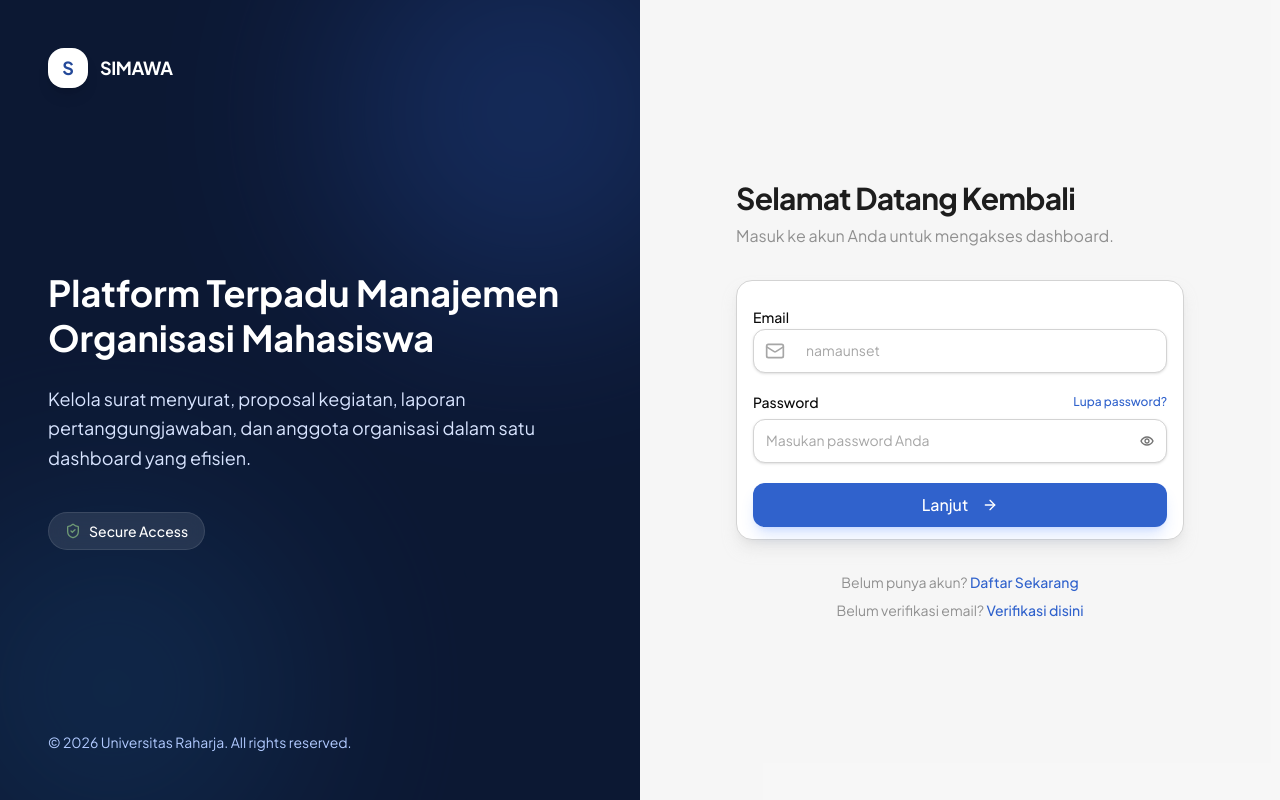
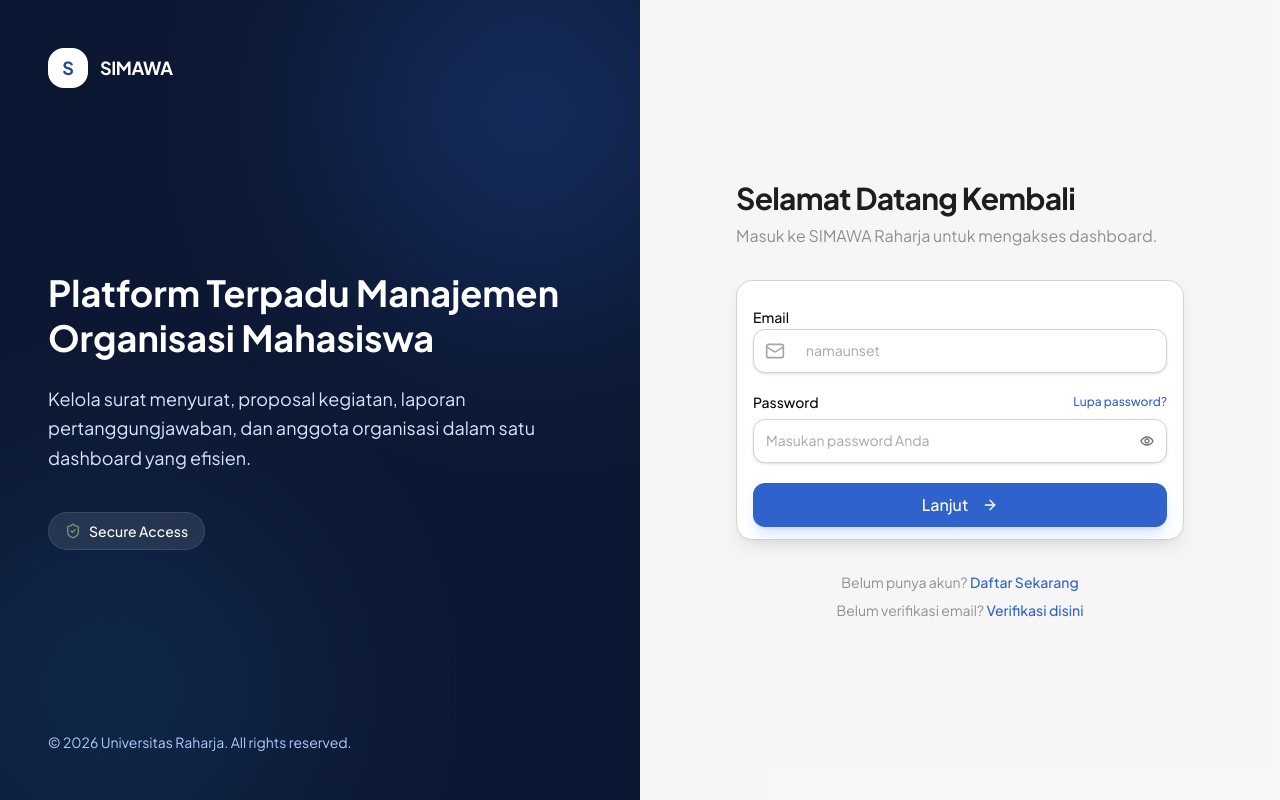
Before and after one commit to mysuf1020/project-kampus-simawa, a Next.js app in the folder simawa-frontend/: page /login in a window 1280 px wide. Built offline with nearby package versions, Linux system fonts and the light colour scheme; no server answers.

Commit message:
test: auto-deploy trigger - update login page text

```diff
--- a/simawa-frontend/src/app/login/page.tsx
+++ b/simawa-frontend/src/app/login/page.tsx
@@ -181,7 +181,7 @@ function LoginContent() {
             </h2>
             <p className="mt-2 text-neutral-500">
               {step === 'credentials'
-                ? 'Masuk ke akun Anda untuk mengakses dashboard.'
+                ? 'Masuk ke SIMAWA Raharja untuk mengakses dashboard.'
                 : 'Masukan kode OTP yang dikirim ke email Anda.'}
             </p>
           </div>
```
